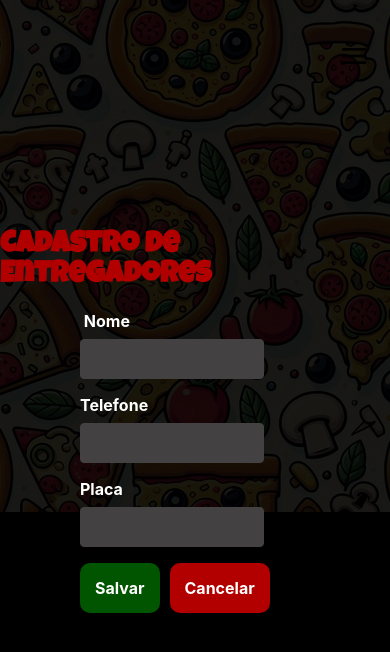
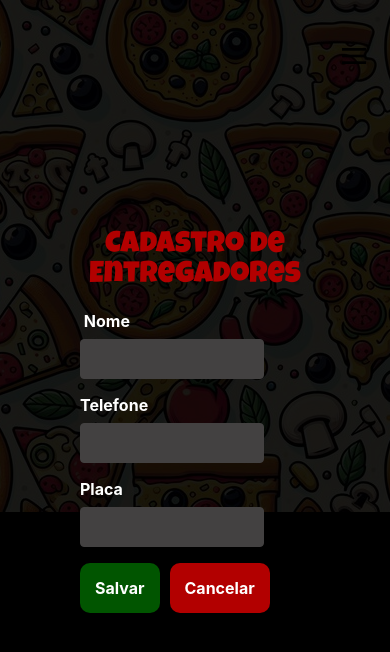
Before and after one commit to VLGallo/projeto-integrador-2, a React Native app in the folder front-end/: screen /TelaCadastro in a window 390 px wide. Shown: the top 652 px of the page. Built offline with nearby package versions, Linux system fonts and the light colour scheme.

Commit message:
altera outra parte da responsividade

```diff
--- a/front-end/src/telas/TelaAtribuicao.js
+++ b/front-end/src/telas/TelaAtribuicao.js
@@ -13,6 +13,7 @@ import { useNavigation } from "@react-navigation/native";
 import axios from "axios";
 import CustomModal from "../components/CustomModal";
 import TransferList from "../components/TransferList";
+import { useTheme } from "../context/ThemeContext"
 
 const TelaAtribuicao = () => {
   const navigation = useNavigation();
@@ -26,6 +27,7 @@ const TelaAtribuicao = () => {
   const [carregandoMotoboys, setCarregandoMotoboys] = useState(true);
   const [carregandoPedidos, setCarregandoPedidos] = useState(true);
   const [isMobile, setIsMobile] = useState(false);
+  const { isDarkMode, toggleTheme } = useTheme();
 
   useEffect(() => {
     console.log(selectedMotoboy);
@@ -123,7 +125,7 @@ const TelaAtribuicao = () => {
       {/* Conteúdo do pedido */}
       <View style={[styles.containerSecundario, { margin:30}]}>
         <View style={styles.tituloContainer}>
-          <Text style={[styles.textPedido, { fontSize: isMobile ? 30 : 60,  marginTop:80}]}>
+          <Text style={[styles.textPedido, { fontSize: isMobile ? 30 : 60,  marginTop:30}]}>
             Atribuição de Pedidos
           </Text>
         </View>
--- a/front-end/src/telas/TelaCadastro.js
+++ b/front-end/src/telas/TelaCadastro.js
@@ -94,12 +94,13 @@ const TelaCadastro = () => {
     tituloContainer: {
       flexDirection: "row",
       alignItems: "center",
-      justifyContent: "center",
+      justifyContent: isMobile ? "center" : "flex-start",
       marginBottom: 20,
     },
     textEntregadores: {
       fontFamily: "LuckiestGuy",
       color: "rgb(178, 0, 0)",
+      textAlign: isMobile ? "center" : "left",
     },
   });
 
@@ -112,7 +113,7 @@ const TelaCadastro = () => {
       />
 
       <View style={styles.tituloContainer}>
-        <Text style={[styles.textEntregadores, {  fontSize: isMobile ? 30 : 60, fontWeight: "bold" }]}>
+        <Text style={[styles.textEntregadores, {  fontSize: isMobile ? 30 : 60}]}>
           Cadastro de Entregadores
         </Text>
       </View>
--- a/front-end/src/telas/TelaCliente.js
+++ b/front-end/src/telas/TelaCliente.js
@@ -60,7 +60,6 @@ const TelaCliente = () => {
   };
 
   const handleCancelar = () => {
-    // Limpar os campos ao cancelar
     setNome("");
     setTelefone("");
     setLogradouro("");
@@ -153,7 +152,8 @@ const TelaCliente = () => {
       <View style={styles.tituloContainer}>
         <Text
           style={[
-          styles.textCliente,{ fontSize: isMobile ? 30 : 60, marginTop: 80 },
+            styles.textCliente,
+            { fontSize: isMobile ? 30 : 60 }
           ]}
         >
           Cadastro de Clientes
@@ -250,6 +250,8 @@ const TelaCliente = () => {
           </View>
         </View>
 
+        {/* Oculta a imagem em dispositivos móveis */}
+        {!isMobile && (
           <View style={{ flex: 1 }}>
             <Image
               source={require("../../assets/images/logo.png")}
@@ -257,9 +259,11 @@ const TelaCliente = () => {
               resizeMode="contain"
             />
           </View>
+        )}
       </View>
     </Template>
   );
+
 };
 
 
--- a/front-end/src/telas/TelaLogin.js
+++ b/front-end/src/telas/TelaLogin.js
@@ -97,6 +97,7 @@ const TelaLogin = () => {
         setModalVisible={setModalVisible}
         modalText="Credenciais Inválidas"
       />
+      {!isMobile && (
       <ImageBackground
         source={require("../../assets/images/bg-opaco.png")}
         resizeMode="cover"
@@ -117,6 +118,8 @@ const TelaLogin = () => {
           </View>
         </View>
       </ImageBackground>
+    )}
+
       <View style={{ flex: 1, backgroundColor: "white" }}>
         <View style={styles.rightHalfContent}>
           <Text style={styles.textLogin}> Login </Text>
@@ -151,12 +154,12 @@ const TelaLogin = () => {
           </Pressable>
         </View>
       </View>
-
-      {/* Imagem no centro */}
+      {!isMobile && (
       <Image
         source={require("../../assets/images/logo.png")}
         style={[styles.imageLogo, styles.centerImage]}
       />
+    )}
     </View>
   );
 };
--- a/front-end/src/telas/TelaPedido.js
+++ b/front-end/src/telas/TelaPedido.js
@@ -191,7 +191,7 @@ const TelaPedido = () => {
           <Text
             style={[
               styles.textPedido,
-              { fontSize: isMobile ? 30 : 60, marginTop: 80 },
+              { fontSize: isMobile ? 30 : 60 }
             ]}
           >
             Pedidos
@@ -205,9 +205,7 @@ const TelaPedido = () => {
               <Picker
                 style={styles.input}
                 selectedValue={clienteSelecionado}
-                onValueChange={(itemValue, itemIndex) =>
-                  setClienteSelecionado(itemValue)
-                }
+                onValueChange={(itemValue) => setClienteSelecionado(itemValue)}
               >
                 <option value="">Selecione um Cliente</option>
                 {!carregandoClientes &&
@@ -223,14 +221,14 @@ const TelaPedido = () => {
 
             <View style={{ marginTop: 20 }}>
               <Grid container direction="column" spacing={0}>
-                <Typography style={{ fontWeight: "bold",  color: isDarkMode ? "#000" : "#fff" }}>Itens</Typography>
+                <Typography style={{ fontWeight: "bold", color: isDarkMode ? "#000" : "#fff" }}>Itens</Typography>
                 {itens.map((item, index) => (
                   <Grid item container key={index} alignItems="center">
                     <Grid item xs={8}>
                       <FormControlLabel
                         control={
                           <Checkbox
-                            checked={true} // Altere para o estado do checkbox
+                            checked={true}
                             onChange={() => {}}
                             color="primary"
                           />
@@ -285,6 +283,8 @@ const TelaPedido = () => {
             </View>
           </View>
 
+          {/* Oculta a imagem em dispositivos móveis */}
+          {!isMobile && (
             <View style={{ flex: 1, flexDirection: "column" }}>
               <Image
                 source={require("../../assets/images/logo.png")}
@@ -292,6 +292,7 @@ const TelaPedido = () => {
                 resizeMode="contain"
               />
             </View>
+          )}
         </View>
       </View>
     </Template>
```
Lines whose indentation alone changed are shown as unchanged.
